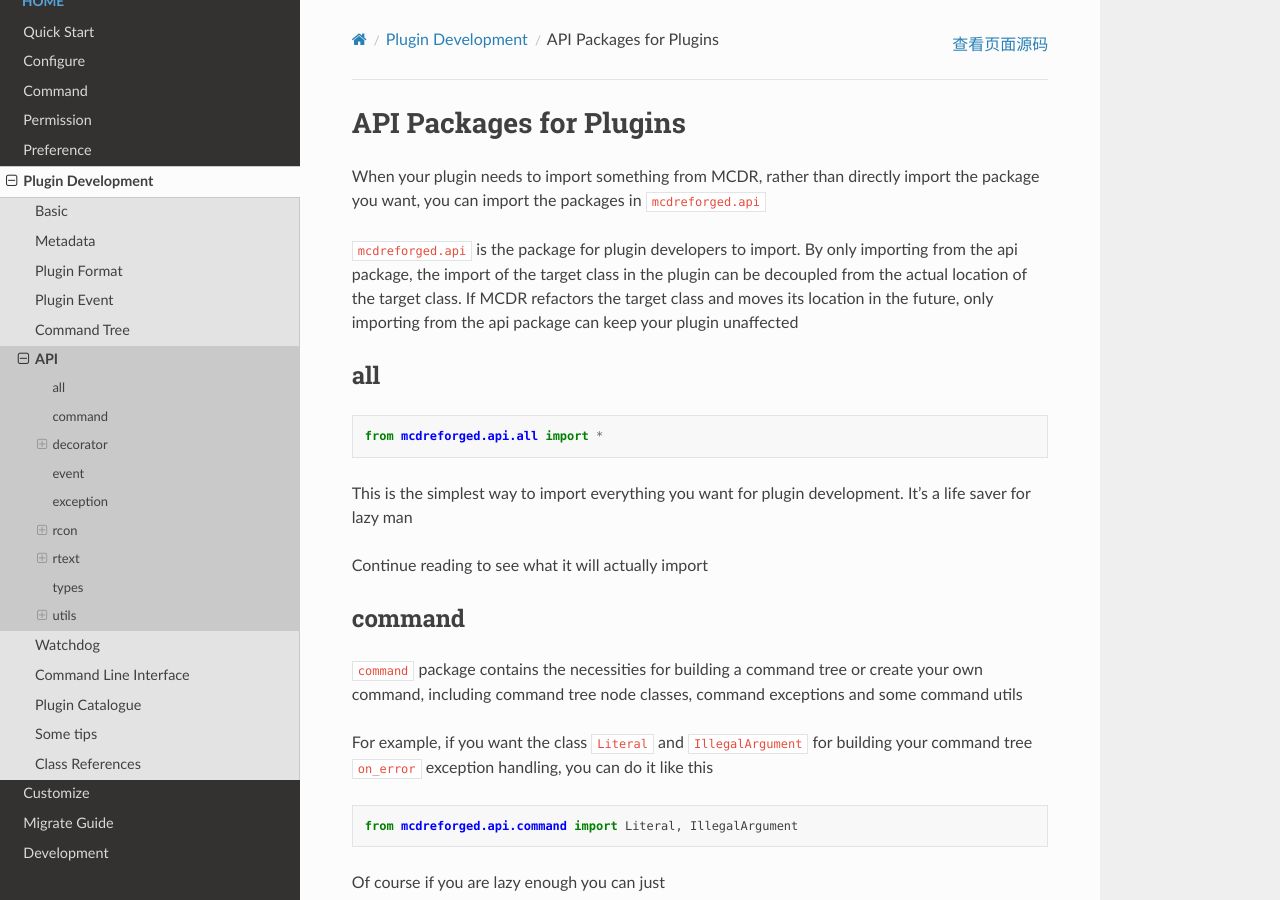
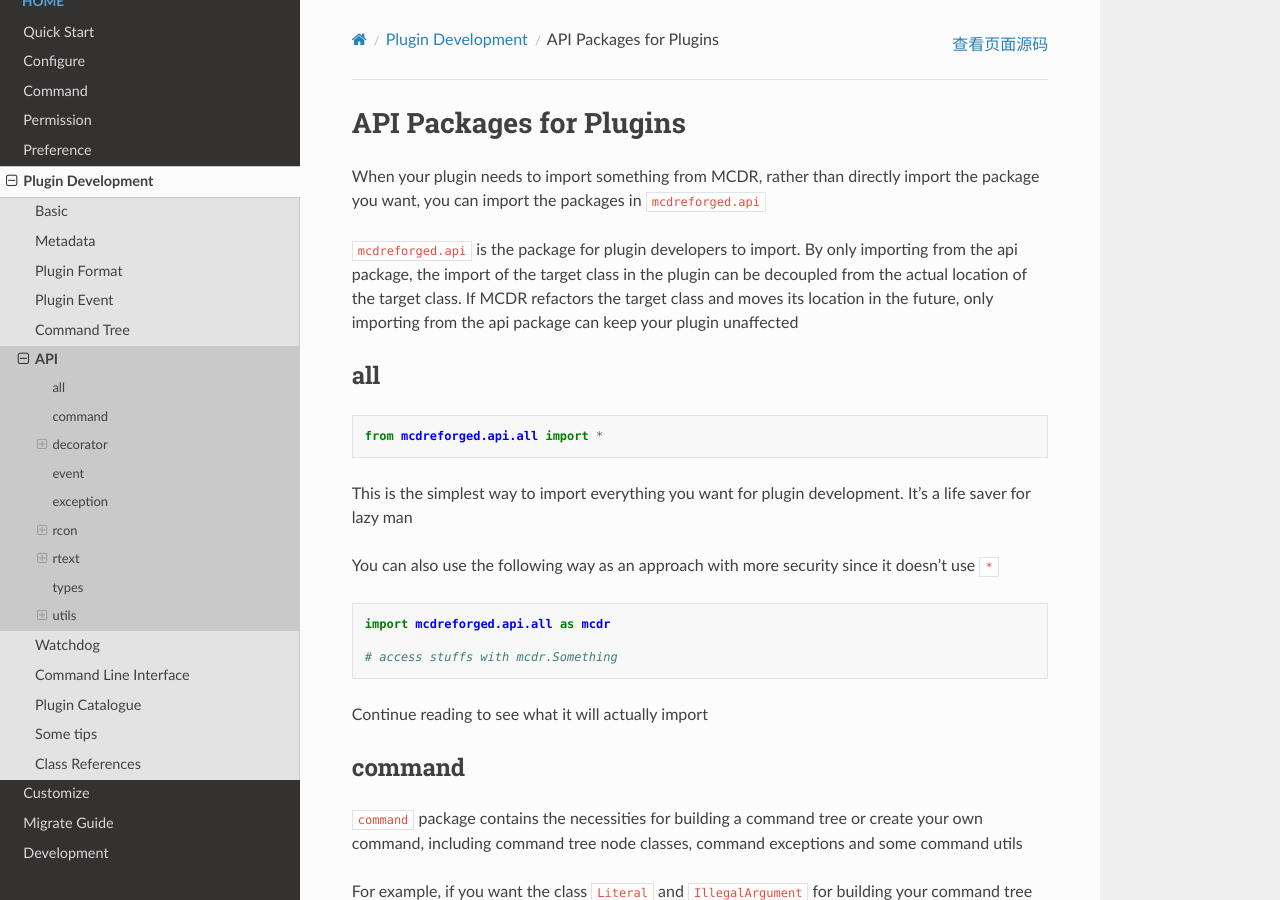
Before and after one commit to MCDReforged/MCDReforged, a Sphinx documentation site: the page built from docs/source/plugin_dev/api.rst, in a window 1280 px wide and 900 px high. Built offline with Sphinx 7.4.7 and the Read the Docs theme 2.0.0, drawn with Linux system fonts in a browser that asks for light colours.

Commit message:
alias hint for api.all importing

```diff
--- a/docs/source/plugin_dev/api.rst
+++ b/docs/source/plugin_dev/api.rst
@@ -14,6 +14,14 @@ all
     from mcdreforged.api.all import *
 
 This is the simplest way to import everything you want for plugin development. It's a life saver for lazy man
+
+You can also use the following way as an approach with more security since it doesn't use ``*``
+
+.. code-block:: python
+
+    import mcdreforged.api.all as mcdr
+
+    # access stuffs with mcdr.Something
 
 Continue reading to see what it will actually import
 
```
Also changed, not shown: 1 other file.
